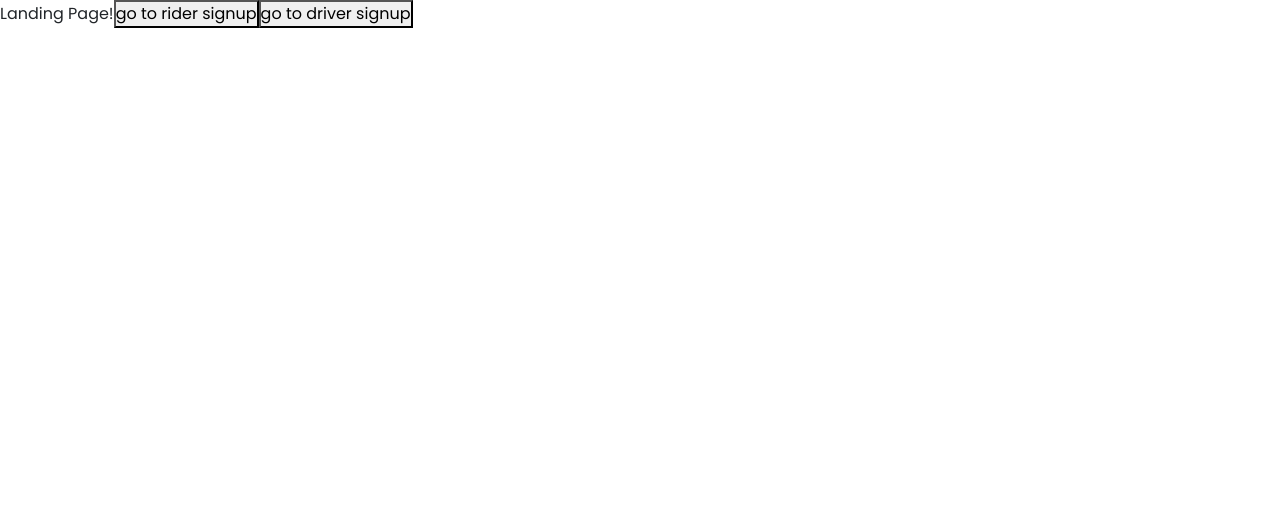
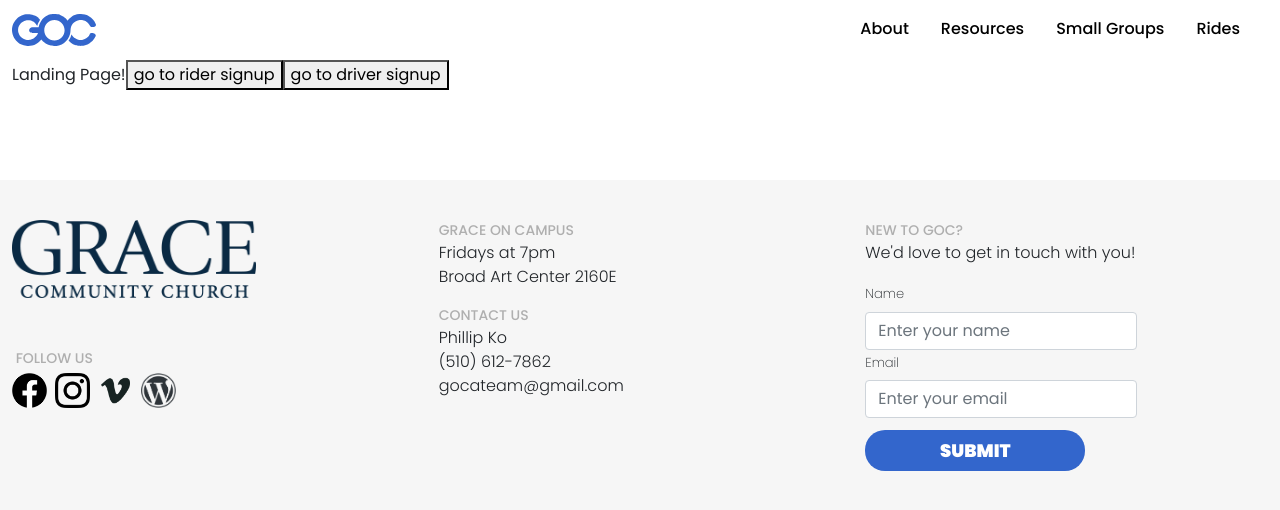
Before and after one commit to graceoncampus/goc-web-v3, a React (Create React App) app: page / in a window 1280 px wide. Shown: the top 510 px of the page. Built offline with nearby package versions, Linux system fonts and the light colour scheme; no server answers; what aws-amplify would draw is missing.

Commit message:
Header + Footer updates

```diff
--- a/src/App.css
+++ b/src/App.css
@@ -1,5 +1,13 @@
-.webTeamMembers {
-  display: flex;
-  flex-direction: column;
-  justify-content: space-between;
+body {
+  margin: 0;
+  font-family: -apple-system, BlinkMacSystemFont, 'Segoe UI', 'Roboto', 'Oxygen',
+  'Ubuntu', 'Cantarell', 'Fira Sans', 'Droid Sans', 'Helvetica Neue',
+  sans-serif;
+  -webkit-font-smoothing: antialiased;
+  -moz-osx-font-smoothing: grayscale;
 }
+
+code {
+  font-family: source-code-pro, Menlo, Monaco, Consolas, 'Courier New',
+  monospace;
+}
--- a/src/Components/Footer/Footer.scss
+++ b/src/Components/Footer/Footer.scss
@@ -4,29 +4,22 @@
 
 @use 'node_modules/sass-rem/index' as rem;
 
-* {
-    margin: 0;
-    padding: 0;
-}
+@import 'src/css/bootstrap.scss';
 
 .footer {
-    width: 100%;
-    padding: rem.convert(50px);
-    padding-left: rem.convert(150px);
-    padding-right: rem.convert(150px);
-    margin: 0;
+    padding: rem.convert(40px) 0;
     background-color: #f6f6f6;
 }
 
 .gcc-logo {
-    width: 70%;
-    height: auto;
+    width: rem.convert(268px);
+    height: rem.convert(128px);
 }
 
-.logo-icon {
-    width: rem.convert(25px);
-    height: auto;
-    margin: rem.convert(6px);
+
+.row .logo-icon {
+    width: rem.convert(35px);
+    height: rem.convert(35px);
 }
 
 .footer-label {
@@ -39,10 +32,13 @@
     font-weight: 300;
 }
 
+.footer-form-group {
+    max-width: rem.convert(272px);
+}
+
 .newcomer-form-label {
     font-size: rem.convert(13px);
     font-weight: 200;
-    margin-bottom: 0;
 }
 
 .newcomer-form-submit {
--- a/src/Components/Footer/Footer.tsx
+++ b/src/Components/Footer/Footer.tsx
@@ -3,52 +3,84 @@
  */
 
  import React from 'react';
- import { Button, Row, Col, Container, Form} from 'react-bootstrap';
+ import { Button, Row, Col, Container, Form, Image } from 'react-bootstrap';
 
  import './Footer.scss'
 
  export const Footer = () => {
+     const handleFormSubmit = async (event: any) => {
+         event.preventDefault();
+     }
+
      return (
-         <Container fluid className={'footer'}>
-             <Row className={'footer-content'}>
-                <Col xs={4}>
-                    <a href={'https://www.gracechurch.org/'}><img className={'gcc-logo'} src={'/assets/logo-gcc.png'} alt={'Grace Community Church'}></img></a>
-                    <br />
-                    <br />
-                    <span className={'footer-label'}>&nbsp;FOLLOW US</span>
-                    <br />
-                    <img className={'logo-icon'} src={'/assets/logo-facebook.png'} alt={'Facebook'}></img>
-                    <img className={'logo-icon'} src={'/assets/logo-instagram.png'} alt={'Instagram'}></img>
-                    <img className={'logo-icon'} src={'/assets/logo-vimeo.png'} alt={'Vimeo'}></img>
-                    <img className={'logo-icon'} src={'/assets/logo-wordpress.png'} alt={'Wordpress'}></img>
+         <Container className={'footer-container'} fluid>
+             <Row className={'footer gx-4'}>
+                <Col sm={'4'} className={'pb-3'}>
+                    <Row className={'gcc-logo'}>
+                        <a href={'https://www.gracechurch.org/'}>
+                            <Image fluid src={'/assets/logo-gcc.png'} alt={'Grace Community Church'}/>
+                        </a>
+                    </Row>
+
+                    <Row className={'pb-1'}>
+                        <span className={'footer-label'}>
+                            &nbsp;FOLLOW US
+                        </span>
+                    </Row>
+
+                    <Row sm={'auto'} className={'gx-0'}>
+                        <Image className={'logo-icon me-2'} src={'/assets/logo-facebook.png'} alt={'Facebook'}/>
+                        <Image className={'logo-icon me-2'} src={'/assets/logo-instagram.png'} alt={'Instagram'}/>
+                        <Image className={'logo-icon me-2'} src={'/assets/logo-vimeo.png'} alt={'Vimeo'}/>
+                        <Image className={'logo-icon'} src={'/assets/logo-wordpress.png'} alt={'Wordpress'}/>
+                    </Row>
                 </Col>
-                <Col>
+
+                <Col sm={'4'} className={'justify-content-center pb-5'}>
+                    <Row>
                         <span className={'footer-label'}>GRACE ON CAMPUS</span>
-                    <br />
+                    </Row>
+
+                    <Row>
                         <span className={'footer-text'}>Fridays at 7pm</span>
-                    <br />
+                    </Row>
+
+                    <Row className={'pb-3'}>
                         <span className={'footer-text'}>Broad Art Center 2160E</span>
-                    <br />
-                    <br />
+                    </Row>
+
+                    <Row>
                         <span className={'footer-label'}>CONTACT US</span>
-                    <br />
+                    </Row>
+
+                    <Row>
                         <span className={'footer-text'}>Phillip Ko</span>
-                    <br />
+                    </Row>
+
+                    <Row>
                         <span className={'footer-text'}>(510) 612-7862</span>
-                    <br />
+                    </Row>
+
+                    <Row className={'pb-3'}>
                         <span className={'footer-text'}>gocateam@gmail.com</span>
+                    </Row>
                 </Col>
-                <Col>
+
+                <Col sm={'4'}>
+                    <Row>
                         <span className={'footer-label'}>NEW TO GOC?</span>
-                    <br />
+                    </Row>
+                    <Row className={'pb-3'}>
                         <span className={'footer-text'}>We'd love to get in touch with you!</span>
-                    <Form>
-                        <Form.Group controlId={'name'}>
+                    </Row>
+                    <Row>
+                        <Form onSubmit={handleFormSubmit}>
+                            <Form.Group className={'footer-form-group'} controlId={'name'}>
                                 <Form.Label className={'newcomer-form-label'}> Name </Form.Label>
                                 <Form.Control placeholder={'Enter your name'} />
                             </Form.Group>
 
-                        <Form.Group controlId={'email'}>
+                            <Form.Group className={'footer-form-group'} controlId={'email'}>
                                 <Form.Label className={'newcomer-form-label'}> Email </Form.Label>
                                 <Form.Control type={'email'} placeholder={'Enter your email'} />
                             </Form.Group>
@@ -57,6 +89,7 @@
                                 SUBMIT
                             </Button>
                         </Form>
+                    </Row>
                 </Col>
              </Row>
 
--- a/src/Components/Header/Header.scss
+++ b/src/Components/Header/Header.scss
@@ -2,30 +2,21 @@
 * Header styling.
 */
 
-@use 'node_modules/sass-rem/index' as rem;
+@use '~sass-rem' as rem;
 
-.header {
-    height: rem.convert(441px);
+@use 'src/styles/colors';
+
+$header-link-font-size: rem.convert(14px);
+$header-link-font-weight: 500;
+$header-link-underline-thickness: rem.convert(4px);
+
+.navbar-light .navbar-nav .nav-item .header-navbar-link {
+  color: black;
+  font-weight: $header-link-font-weight;
 }
 
-.goc-header {
-    width: rem.convert(200px);
+.navbar-light .navbar-nav .nav-item .header-navbar-link.nav-link.active {
+  text-decoration: underline;
+  text-decoration-color: colors.$goc-blue; // Minimal support - must find another option
+  text-decoration-thickness: $header-link-underline-thickness;
 }
-
-.nav-link {
-    color: white;
-    text-decoration: none;
-    white-space: nowrap;
-}
-
-.account-sign-up-button {
-    background-color: #D9BA68;
-    height: rem.convert(45px);
-    width: rem.convert(110px);
-    border-width: rem.convert(0px);
-    border-radius: rem.convert(18px);
-}
-
-.account-sign-up-button:hover, .account-sign-up-button:focus {
-    background-color: #96751a;
-}
--- a/src/Components/Header/Header.tsx
+++ b/src/Components/Header/Header.tsx
@@ -3,56 +3,66 @@
  */
 
 import React from 'react';
-import { Button, Row, Col, Container, Image } from 'react-bootstrap';
+import { Button, Row, Col, Container, Image, Nav, Navbar } from 'react-bootstrap';
 
 import './Header.scss'
 
+export enum HeaderNavbarActiveKey {
+    NONE = '',
+    ABOUT = 'About',
+    RESOURCES = 'Resources',
+    SMALL_GROUPS = 'Small Groups',
+    RIDES = 'Rides'
+}
+
+
 interface HeaderProps {
-    headerBackgroundImagePath: string
+    activeKey: HeaderNavbarActiveKey
 }
 
 export const Header = (headerProps: HeaderProps) => {
     return (
-        <Container style={{
-            backgroundImage: `url(${headerProps.headerBackgroundImagePath})`,
-            backgroundSize: 'cover',
-            backgroundRepeat: 'no-repeat'
-        }} className={'header'} fluid>
-            <Row>
-                <Col md={6}>
-                    <Image className={'goc-header'} src={'/assets/goc-header.png'} alt={'GOC'} />
-                </Col>
+        <Navbar className={'goc-navbar'} bg={'white'} fixed={'top'} expand={'lg'} collapseOnSelect>
+            <Container fluid>
+                <Navbar.Brand href={'/'}>
+                    <Image
+                        src={'/assets/goc-header.svg'}
+                        // className={'d-inline-block align-top'}
+                        alt={'Grace On Campus Logo'}
+                    />
+                </Navbar.Brand>
 
-                <Col md={6}>
-                    <Row className={'align-self-end'}>
-                        <Col>
-                            <a className={'nav-link'} href={''}>About</a>
-                        </Col>
+                <Navbar.Toggle aria-controls={'basic-navbar-nav'} />
 
-                        <Col>
-                            <a className={'nav-link'} href={''}>Resources</a>
-                        </Col>
+                <Container fluid>
+                    <Navbar.Collapse className={'justify-content-end'}>
+                        <Nav activeKey={headerProps.activeKey}>
+                            <Nav.Item className={'px-2'}>
+                                <Nav.Link className={'header-navbar-link'} eventKey={'About'} href={'/'}>
+                                    About
+                                </Nav.Link>
+                            </Nav.Item>
+                            <Nav.Item className={'px-2'}>
+                                <Nav.Link className={'header-navbar-link'} eventKey={'Resources'} href={'/'}>
+                                    Resources
+                                </Nav.Link>
+                            </Nav.Item>
+                            <Nav.Item className={'px-2'}>
+                                <Nav.Link className={'header-navbar-link'} eventKey={'Small Groups'} href={'/'}>
+                                    Small Groups
+                                </Nav.Link>
+                            </Nav.Item>
+                            <Nav.Item className={'px-2'}>
+                                <Nav.Link className={'header-navbar-link'} eventKey={'Rides'} href={'/'}>
+                                    Rides
+                                </Nav.Link>
+                            </Nav.Item>
+                        </Nav>
+                    </Navbar.Collapse>
+                </Container>
+            </Container>
+        </Navbar>
 
-                        <Col>
-                            <a className={'nav-link'} href={''}>Small Groups</a>
-                        </Col>
 
-                        <Col>
-                            <a className={'nav-link'} href={''}>Rides</a>
-                        </Col>
-
-                        <Col>
-                            <a className={'nav-link'} href={''}>Login</a>
-                        </Col>
-
-                        <Col>
-                            <Button variant={'primary'} className={'account-sign-up-button'}>
-                                SIGN UP
-                            </Button>
-                        </Col>
-                    </Row>
-                </Col>
-            </Row>
-        </Container>
     );
 };
--- a/src/Components/Landing/Landing.tsx
+++ b/src/Components/Landing/Landing.tsx
@@ -1,7 +1,10 @@
 import React from 'react';
 import { useNavigate } from 'react-router-dom';
 
-export const Landing = () => {
+import { HeaderNavbarActiveKey } from 'Components/Header/Header';
+import { Template } from 'Components/Template/Template';
+
+const LandingBody = () => {
     const navigate = useNavigate();
 
     return (
@@ -15,5 +18,11 @@ export const Landing = () => {
                 go to driver signup
             </button>
         </div>
+    )
+}
+
+export const Landing = () => {
+    return (
+        <Template activeKey={HeaderNavbarActiveKey.NONE} body={<LandingBody />} />
     );
 };
--- a/src/Components/Rides/RiderSignup/RiderSignup.tsx
+++ b/src/Components/Rides/RiderSignup/RiderSignup.tsx
@@ -3,13 +3,14 @@
  */
 
 import React, { useState } from 'react';
+import { HeaderNavbarActiveKey } from 'Components/Header/Header'
 import { RiderSignupThankYou } from './RiderSignupThankYou';
 import { RiderSignupForm } from './RiderSignupForm';
 import { Template } from 'Components/Template/Template';
 
 export const RiderSignup = () => {
     return (
-        <Template headerBackgroundImagePath={'/images/RidesBackgroundHeader.png'} body={<RiderSignupBody />} />
+        <Template activeKey={HeaderNavbarActiveKey.RIDES} body={<RiderSignupBody />} />
     );
 }
 
--- a/src/Components/Template/Template.tsx
+++ b/src/Components/Template/Template.tsx
@@ -3,21 +3,21 @@
  */
 
 import React from 'react';
-import { Header } from 'Components/Header/Header';
+import { HeaderNavbarActiveKey, Header } from 'Components/Header/Header';
 import { Footer } from 'Components/Footer/Footer';
 import { Container } from 'react-bootstrap';
 
 import './Template.scss';
 
 interface TemplateProps {
-    headerBackgroundImagePath: string,
-    body: React.ReactNode;
-}
+    activeKey: HeaderNavbarActiveKey,
+    body: React.ReactNode
+};
 
 export const Template = (templateProps: TemplateProps) => {
     return (
         <div>
-            <Header headerBackgroundImagePath={templateProps.headerBackgroundImagePath}/>
+            <Header activeKey={templateProps.activeKey} />
             <Container fluid className={'body-container'}>
                 {templateProps.body}
             </Container>
```
Also changed, not shown: src/Components/Rides/DriverSignup/DriverSignup.tsx (+7 -4 lines), public/assets/goc-header.svg (added). Lines whose indentation alone changed are shown as unchanged.
